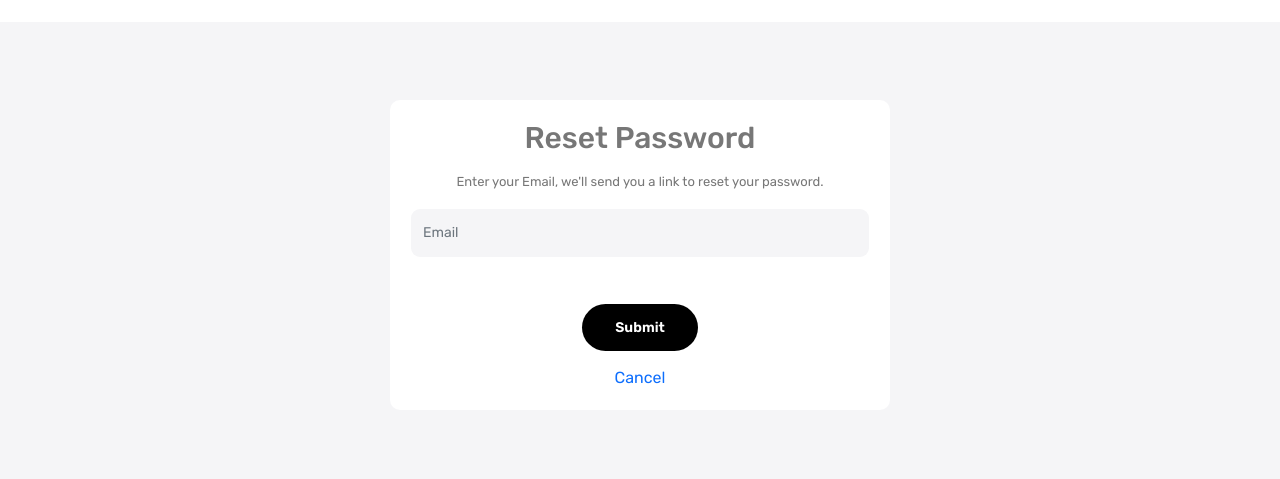
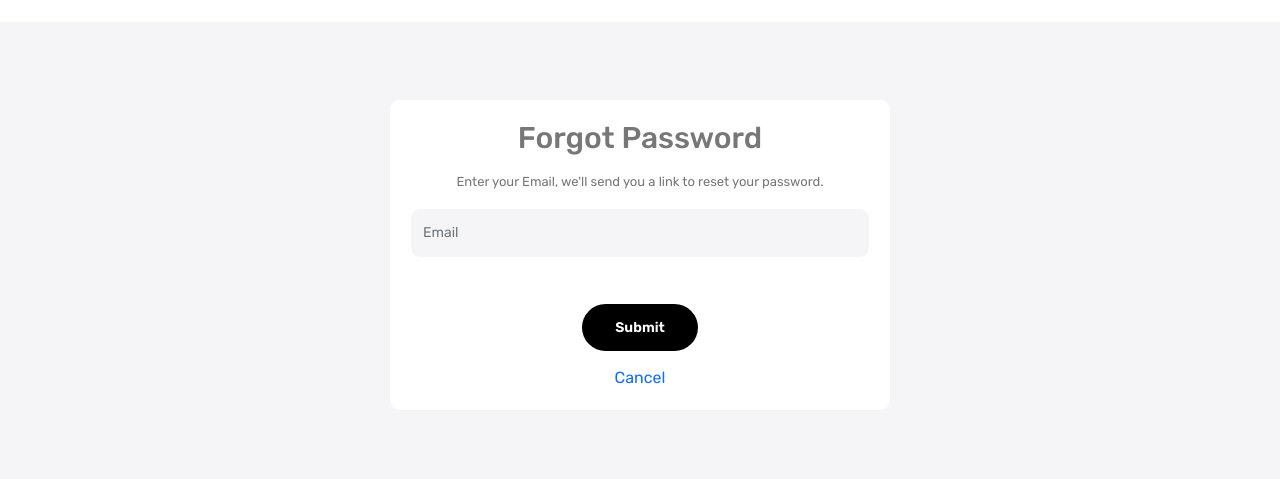
Before and after one commit to Rbihag/ecomm-app, a React (Create React App) app: page /forgot-password in a window 1280 px wide. Shown: the part 321-800 px from the top of the page. Built offline with nearby package versions, Linux system fonts and the light colour scheme.

Commit message:
completed login functionality

```diff
--- a/src/pages/Forgotpassword.js
+++ b/src/pages/Forgotpassword.js
@@ -10,10 +10,11 @@ const Forgotpassword = () => {
             <Meta title={'Forgot Password'} />
             <BreadCrumb title='Forgot Password' />
             <div className='login-wrapper py-5 home-wrapper-2'>
+                <div className='container-xxl'>
                     <div className='row'>
                         <div className='col-12'>
                             <div className='auth-card'>
-                            <h3 className='text-center mb-3'>Reset Password</h3>
+                                <h3 className='text-center mb-3'>Forgot Password</h3>
                                 <p className='text-center mt-2 mb-3'>Enter your Email, we'll send you a link to reset your password.</p>
                                 <form action='' className='d-flex flex-column gap-30'>
                                     <div>
@@ -36,6 +37,7 @@ const Forgotpassword = () => {
                         </div>
                     </div>
                 </div>
+            </div>
         </>
     )
 }
--- a/src/pages/Login.js
+++ b/src/pages/Login.js
@@ -9,6 +9,7 @@ const Login = () => {
             <Meta title={'Login'} />
             <BreadCrumb title='Login' />
             <div className='login-wrapper py-5 home-wrapper-2'>
+                <div className='container-xxl'>
                     <div className='row'>
                         <div className='col-12'>
                             <div className='auth-card'>
@@ -44,6 +45,7 @@ const Login = () => {
                         </div>
                     </div>
                 </div>
+            </div>
         </>
     )
 }
--- a/src/pages/Resetpassword.js
+++ b/src/pages/Resetpassword.js
@@ -9,6 +9,7 @@ const Resetpassword = () => {
             <Meta title={'Reset Password'} />
             <BreadCrumb title='Reset Password' />
             <div className='login-wrapper py-5 home-wrapper-2'>
+                <div className='container-xxl'>
                     <div className='row'>
                         <div className='col-12'>
                             <div className='auth-card'>
@@ -27,7 +28,7 @@ const Resetpassword = () => {
                                         <input
                                             type='password'
                                             name='confpassword'
-                                        placeholder='Confirm Password'
+                                            placeholder='Confirm New Password'
                                             className='form-control'
                                             required
                                         />
@@ -44,6 +45,7 @@ const Resetpassword = () => {
                         </div>
                     </div>
                 </div>
+            </div>
         </>
     )
 }
--- a/src/pages/Signup.js
+++ b/src/pages/Signup.js
@@ -9,6 +9,7 @@ const Signup = () => {
         <>
             <Meta title={'Sign Up'} />
             <BreadCrumb title='Sign Up' />
+            <div className='container-xxl'>
                 <div className='login-wrapper py-5 home-wrapper-2'>
                     <div className='row'>
                         <div className='col-12'>
@@ -72,6 +73,7 @@ const Signup = () => {
                         </div>
                     </div>
                 </div>
+            </div>
         </>
     )
 }
```
Lines whose indentation alone changed are shown as unchanged.
